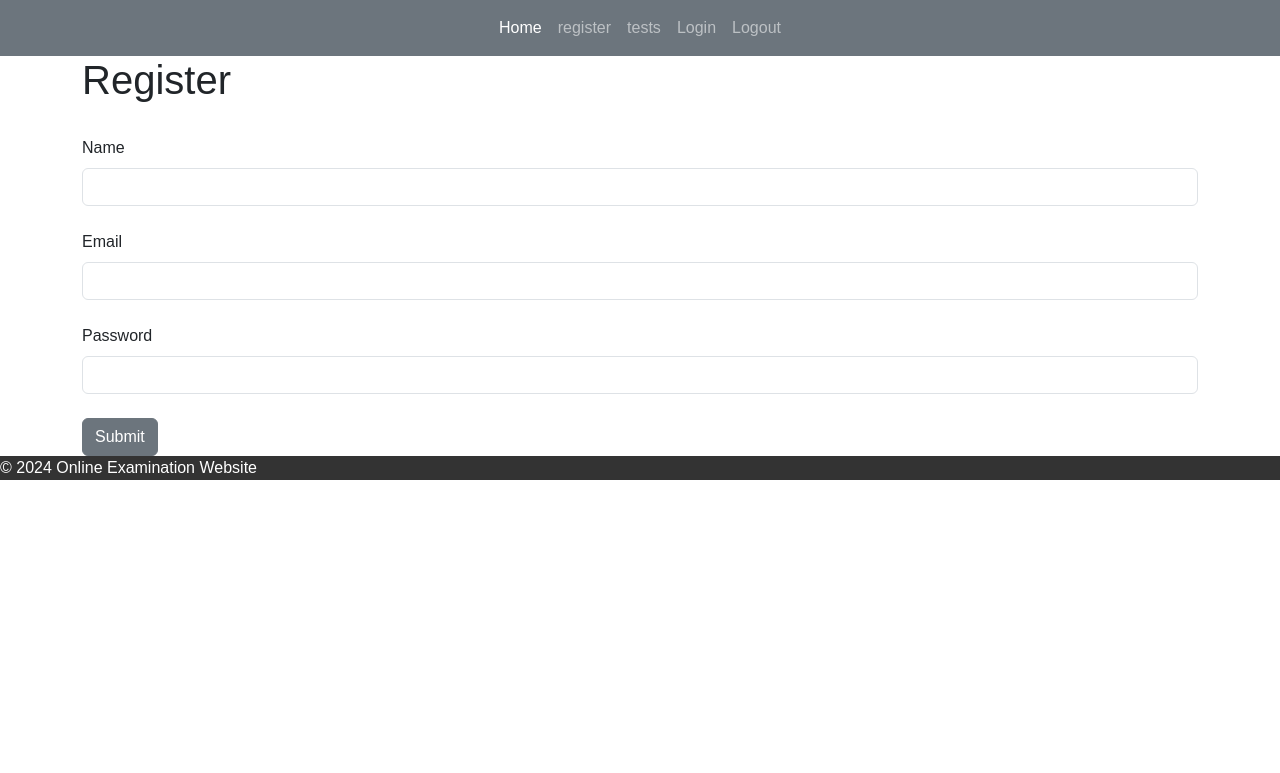
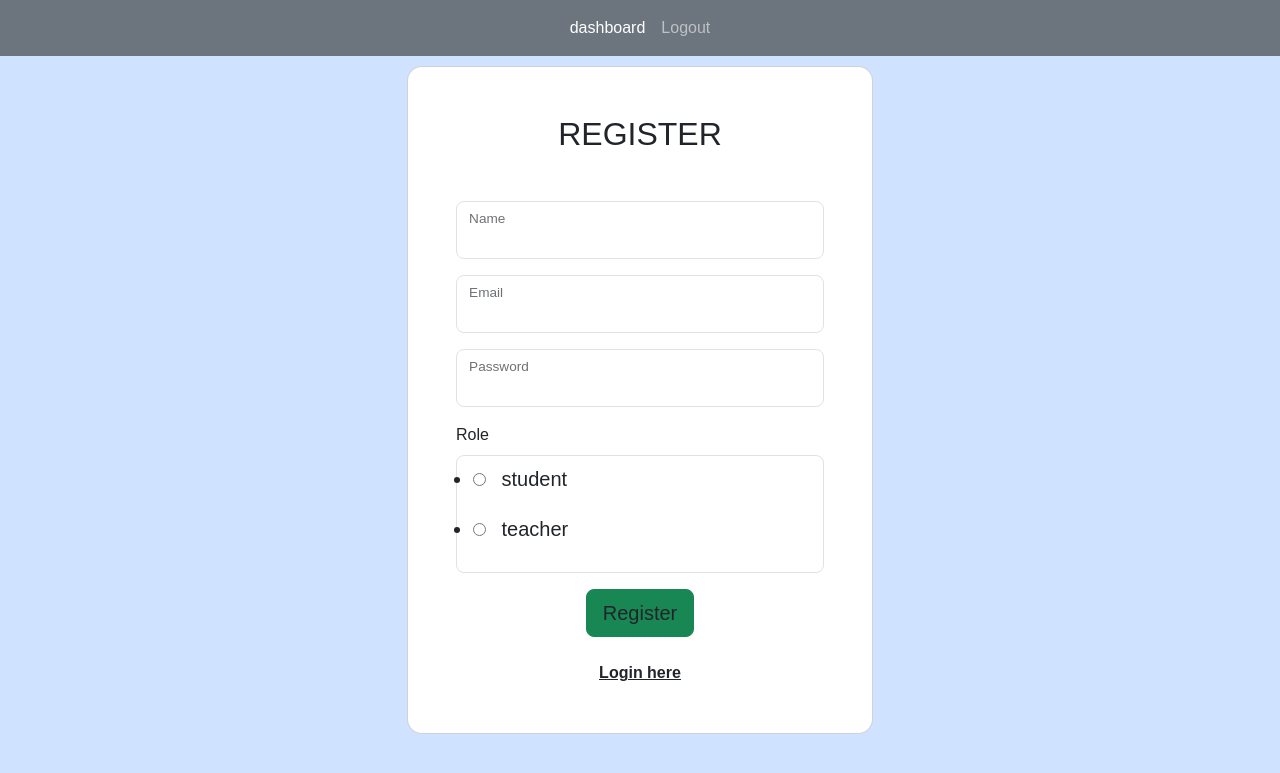
Before and after one commit to Arielbanua/Intellexam, a Flask app: page /register in a window 1280 px wide. Shown: the top 773 px of the page. Run offline with Flask 3, Linux system fonts and the light colour scheme; a user stored in the database is signed in; some libraries are stand-ins or nearby versions.

Commit message:
added teacher and student roles and fixed bootsrap

```diff
--- a/app.py
+++ b/app.py
@@ -7,7 +7,10 @@ from flask_wtf import FlaskForm
 from wtforms import StringField, SubmitField, PasswordField, BooleanField, ValidationError, IntegerField, RadioField, DateTimeLocalField, TextAreaField, DateTimeField
 from wtforms.validators import DataRequired, EqualTo, Length, Optional
 from wtforms.widgets import TextArea
-from flask_login import UserMixin, login_user, LoginManager, login_required, logout_user, current_user
+from flask_login import UserMixin, login_user, LoginManager, logout_user, current_user
+from functools import wraps
+
+
 
 
 
@@ -30,12 +33,26 @@ login_manager.login_view = 'login'
 def load_user(user_id):
     return Users.query.get(int(user_id))
 
+def login_required(role="ANY"):
+    def wrapper(fn):
+        @wraps(fn)
+        def decorated_view(*args, **kwargs):
+
+            if not current_user.is_authenticated:
+               return login_manager.unauthorized()
+            if ( (current_user.role != role) and (role != "ANY")):
+                return login_manager.unauthorized()
+            return fn(*args, **kwargs)
+        return decorated_view
+    return wrapper
+
 #create model
 class Users(db.Model, UserMixin):
     id = db.Column(db.Integer, primary_key = True)
     name = db.Column(db.String(200), nullable=False)
     email = db.Column(db.String(120), nullable=False, unique =True)
-    password = db.Column(db.String(128))
+    password = db.Column(db.String(128), nullable=False)
+    role = db.Column(db.String(80), nullable=False)
 
 class Tests(db.Model):
     test_id = db.Column(db.Integer, primary_key=True)
@@ -81,13 +98,15 @@ class RegisterForm(FlaskForm):
     name = StringField("Name", validators=[DataRequired()])
     email = StringField("Email", validators=[DataRequired()])
     password = PasswordField('Password', validators=[DataRequired(),])
-    submit = SubmitField("Submit")
+    role = RadioField('Role', choices=[('student', 'student'),
+                                                         ('teacher', 'teacher')], validators=[DataRequired()])
+    submit = SubmitField("Register")
 
 # create login form
 class LoginForm(FlaskForm):
     email = StringField("Email", validators=[DataRequired()])
     password = PasswordField('Password', validators=[DataRequired(),])
-    submit = SubmitField("Submit")
+    submit = SubmitField("Login")
 
 # create create-test form
 class TestForm(FlaskForm):
@@ -123,12 +142,13 @@ def register():
     if form.validate_on_submit():
         user = Users.query.filter_by(email=form.email.data).first()
         if user is None:
-            user = Users(name=form.name.data, email=form.email.data, password=form.password.data)
+            user = Users(name=form.name.data, email=form.email.data, password=form.password.data, role = form.role.data)
             db.session.add(user)
             db.session.commit()
             form.name.data = ''
             form.password.data = ''
             form.email.data = ''
+            form.role.data = ''
             flash("User Added Successfully!")
             return redirect(url_for('login'))
 
@@ -142,30 +162,35 @@ def register():
 
 @app.route('/login', methods=['GET', 'POST'])
 def login():
-	form = LoginForm()
-	if form.validate_on_submit():
-		user = Users.query.filter_by(email=form.email.data).first()
-		if user:
-			# Check the hash
-			if (user.password == form.password.data):
-				login_user(user)
-				flash("Login Succesfull!!")
-				return redirect(url_for('home'))
-			else:
-				flash("Wrong Password - Try Again!")
-		else:
-			flash("That User Doesn't Exist! Try Again...")
+    form = LoginForm()
+    if form.validate_on_submit():
+        user = Users.query.filter_by(email=form.email.data).first()
+        if user:
+            if (user.password == form.password.data):
+                if (user.role == "teacher"):
+                    login_user(user)
+                    flash("Login Succesfull!!")
+                    return redirect(url_for('teacher_dashboard'))
+                else:
+                    login_user(user)
+                    flash("Login Succesfull!!")
+                    return redirect(url_for('student_dashboard'))
+            else:
+                flash("Wrong Password - Try Again!")
+        else:
+            flash("That User Doesn't Exist! Try Again...")
 
-	return render_template('login.html', form=form)
+    return render_template('login.html', form=form)
 
 @app.route('/logout', methods=['GET', 'POST'])
-@login_required
+@login_required(role="ANY")
 def logout():
     logout_user()
     flash("You Have Been Logged Out!")
     return redirect(url_for('login'))
 
 @app.route('/create-test', methods=['GET', 'POST'])
+@login_required(role="teacher")
 def create_test():
     form = TestForm()
     if form.validate_on_submit():
@@ -188,18 +213,21 @@ def create_test():
     return render_template("create_test.html", form=form)
 
 @app.route('/tests', methods=['GET', 'POST'])
+@login_required(role="teacher")
 def tests():
      # Grab all the tests by the teacher from the database
 	tests = Tests.query.filter_by(teacher_id = current_user.id)
 	return render_template("tests.html", tests=tests)
 
 @app.route('/tests/<int:id>', methods=['GET', 'POST'])
+@login_required(role="teacher")
 def test(id):
     test = Tests.query.get_or_404(id)
     questions = Questions.query.filter_by(test_id = id)
     return render_template('manage_test.html', test=test, questions=questions)
 
 @app.route('/tests/<int:id>/add-question', methods=['GET', 'POST'])
+@login_required(role="teacher")
 def add_question(id):
     form = QuestionForm()
     if request.method == 'POST':
@@ -227,6 +255,7 @@ def add_question(id):
     return render_template('add_question.html', form=form, id = id)
 
 @app.route('/tests/<int:id>/delete-test', methods=['GET', 'POST'])
+@login_required(role="teacher")
 def delete_test(id):
     test_to_delete = Tests.query.get_or_404(id)
     try:
@@ -243,6 +272,7 @@ def delete_test(id):
         return redirect(url_for('test', id=id))
 
 @app.route('/tests/<int:id>/edit-test', methods=['GET', 'POST'])
+@login_required(role="teacher")
 def edit_test(id):
     test_to_edit = Tests.query.get_or_404(id)
     form = TestForm()
@@ -267,6 +297,7 @@ def edit_test(id):
         return redirect(url_for('tests'))
 
 @app.route('/tests/<int:id>/<int:question_id>/delete-question', methods=['GET', 'POST'])
+@login_required(role="teacher")
 def delete_question(id, question_id):
     question_to_delete = Questions.query.get_or_404(question_id)
     try:
@@ -282,8 +313,8 @@ def delete_question(id, question_id):
         flash("Delete failed")
         return redirect(url_for('test', id=id))
 
-#lanjut disini
 @app.route('/tests/<int:id>/<int:question_id>/edit-question', methods=['GET', 'POST'])
+@login_required(role="teacher")
 def edit_question(id, question_id):
     question_to_edit = Questions.query.get_or_404(question_id)
     form = QuestionForm()
@@ -352,12 +383,18 @@ def index():
 
             return render_template('answer.html', answer=answer, result=result)
     if request.method == 'GET':
-        return render_template("index.html")
+        form = RegisterForm()
+        return redirect(url_for('login'))
 
-@app.route('/home', methods=['GET', 'POST'])
-@login_required
-def home():
-    return render_template('home.html')
+@app.route('/teacher', methods=['GET', 'POST'])
+@login_required(role="teacher")
+def teacher_dashboard():
+    return render_template('teacher_dashboard.html')
+
+@app.route('/student', methods=['GET', 'POST'])
+@login_required(role="student")
+def student_dashboard():
+    return render_template('student_dashboard.html')
 
 if __name__ == '__main__':
     app.run(debug=True)
--- a/static/main.css
+++ b/static/main.css
@@ -76,3 +76,11 @@ footer {
     background-color: #333;
     color: #fff;
     padding
+}
+
+H1 {
+    font-family: Copperplate;
+    font-weight: bold;
+    font-size: 40px;
+    text-align: center;
+}
--- a/templates/index.html
+++ b/templates/index.html
@@ -10,18 +10,27 @@
     <link rel="stylesheet" href="{{url_for('static', filename='main.css') }}">
     <title>Online Examination Website</title>
 </head>
-<body>
+<body class= "bg-primary-subtle" >
 
-    {% include 'navbar.html' %}
+    {% if current_user.is_authenticated and current_user.role == "teacher" %}
 
-    <div class= "container">
+        {% include 'teacher_navbar.html' %}
+
+    {% endif %}
+
+    {% if current_user.is_authenticated and current_user.role == "student" %}
+
+        {% include 'student_navbar.html' %}
+
+    {% endif %}
+
+    <div style="margin-top: 10px;margin-bottom: 10px;margin-right: 150px;margin-left: 150px;">
         {% block content %}
         {% endblock %}
     </div>
 
-    <footer>
-        <p>&copy; 2024 Online Examination Website</p>
-    </footer>
+    <script src="https://cdn.jsdelivr.net/npm/@popperjs/core@2.5.4/dist/umd/popper.min.js" integrity="sha384-q2kxQ16AaE6UbzuKqyBE9/u/KzioAlnx2maXQHiDX9d4/zp8Ok3f+M7DPm+Ib6IU" crossorigin="anonymous"></script>
+    <script src="https://cdn.jsdelivr.net/npm/bootstrap@5.0.0-beta1/dist/js/bootstrap.min.js" integrity="sha384-pQQkAEnwaBkjpqZ8RU1fF1AKtTcHJwFl3pblpTlHXybJjHpMYo79HY3hIi4NKxyj" crossorigin="anonymous"></script>
 </body>
 <script src="./speechRecognition.js"></script>
 </html>
--- a/templates/register.html
+++ b/templates/register.html
@@ -3,12 +3,10 @@
 
 {% block content %}
 
-<h1>Register</h1>
-<br>
 
 {% for message in get_flashed_messages() %}
 
-	<div>
+<div class="alert alert-warning alert-dismissible fade show" role="alert">
 	{{ message }}
 	<button type="button" class="btn-close" data-bs-dismiss="alert" aria-label="Close"></button>
   </div>
@@ -16,25 +14,59 @@
 
 {% endfor %}
 
+<section>
+  <div class="mask d-flex align-items-center h-100 gradient-custom-3">
+    <div class="container h-100">
+      <div class="row d-flex justify-content-center align-items-center h-100">
+        <div class="col-12 col-md-9 col-lg-7 col-xl-6">
+          <div class="card" style="border-radius: 15px;">
+            <div class="card-body p-5">
+              <h2 class="text-uppercase text-center mb-5">Register</h2>
+
               <form method="post">
 				{{ form.hidden_tag() }}
 
-		{{ form.name.label(class="form-label") }}
+                <div data-mdb-input-init class="form-floating mb-3">
+					{{ form.name(class="form-control form-control-lg") }}
+                  	<label class="form-label" for="form3Example1cg">Name</label>
+                </div>
 
-		{{ form.name(class="form-control") }}
-		<br/>
+                <div data-mdb-input-init class="form-floating mb-3">
+					{{ form.email(class="form-control form-control-lg") }}
+                  <label class="form-label" for="form3Example3cg">Email</label>
+                </div>
 
-		{{ form.email.label(class="form-label") }}
+                <div data-mdb-input-init class="form-floating mb-3">
+					{{ form.password(class="form-control form-control-lg") }}
+                  <label class="form-label" for="form3Example4cg">Password</label>
+                </div>
 
-		{{ form.email(class="form-control") }}
-		<br/>
+                <div data-mdb-input-init>
+					<label class="form-label" for="form3Example4cdg">Role</label>
+					{{form.role(class="form-control form-control-lg ")}}
+                </div>
 
-		{{ form.password.label(class="form-label") }}
+                <div class="d-flex justify-content-center">
+					{{ form.submit(class="btn btn-success btn-block btn-lg gradient-custom-4 text-body") }}
 
-		{{ form.password(class="form-control") }}
-		<br/>
+                </div>
+				<br>
 
-		{{ form.submit(class="btn btn-secondary") }}
+                <div style="text-align: center;">
+					<a href="{{ url_for('login') }}"
+                    class="fw-bold text-body" ><u >Login here</u></a>
+				</div>
+
+
               </form>
 
+            </div>
+          </div>
+        </div>
+      </div>
+    </div>
+  </div>
+</section>
+
+
 {% endblock %}
--- a/templates/navbar.html
+++ b/templates/student_navbar.html
@@ -5,10 +5,7 @@
         </button>
         <div class="collapse navbar-collapse" id="navbarNavAltMarkup">
             <div class="navbar-nav mx-auto">
-            <a class="nav-link active" aria-current="page" href="{{ url_for('home') }}">Home</a>
-            <a class="nav-link" href="{{ url_for('register') }}">register</a>
-            <a class="nav-link" href="{{ url_for('tests') }}">tests</a>
-            <a class="nav-link" href="{{ url_for('login') }}">Login</a>
+            <a class="nav-link active" aria-current="page" href="{{ url_for('student_dashboard') }}">dashboard</a>
             <a class="nav-link" href="{{ url_for('logout') }}">Logout</a>
             </div>
         </div>
--- a/templates/home.html
+++ b/templates/teacher_dashboard.html
@@ -3,7 +3,7 @@
 
 {% block content %}
 
-<h1>Home</h1>
+<h1>Teacher Dashboard</h1>
 <br>
 
 {% for message in get_flashed_messages() %}
```
Also changed, not shown: templates/add_question.html (+9 -5 lines), templates/create_test.html (+7 -5 lines), templates/edit_question.html (+7 -5 lines), templates/edit_test.html (+7 -5 lines), templates/login.html (+35 -10 lines), templates/manage_test.html (+14 -13 lines), templates/student_dashboard.html (added, +19 -0 lines), templates/teacher_navbar.html (added, +14 -0 lines), templates/tests.html (+23 -15 lines), instance/users.db. Lines whose indentation alone changed are shown as unchanged.
